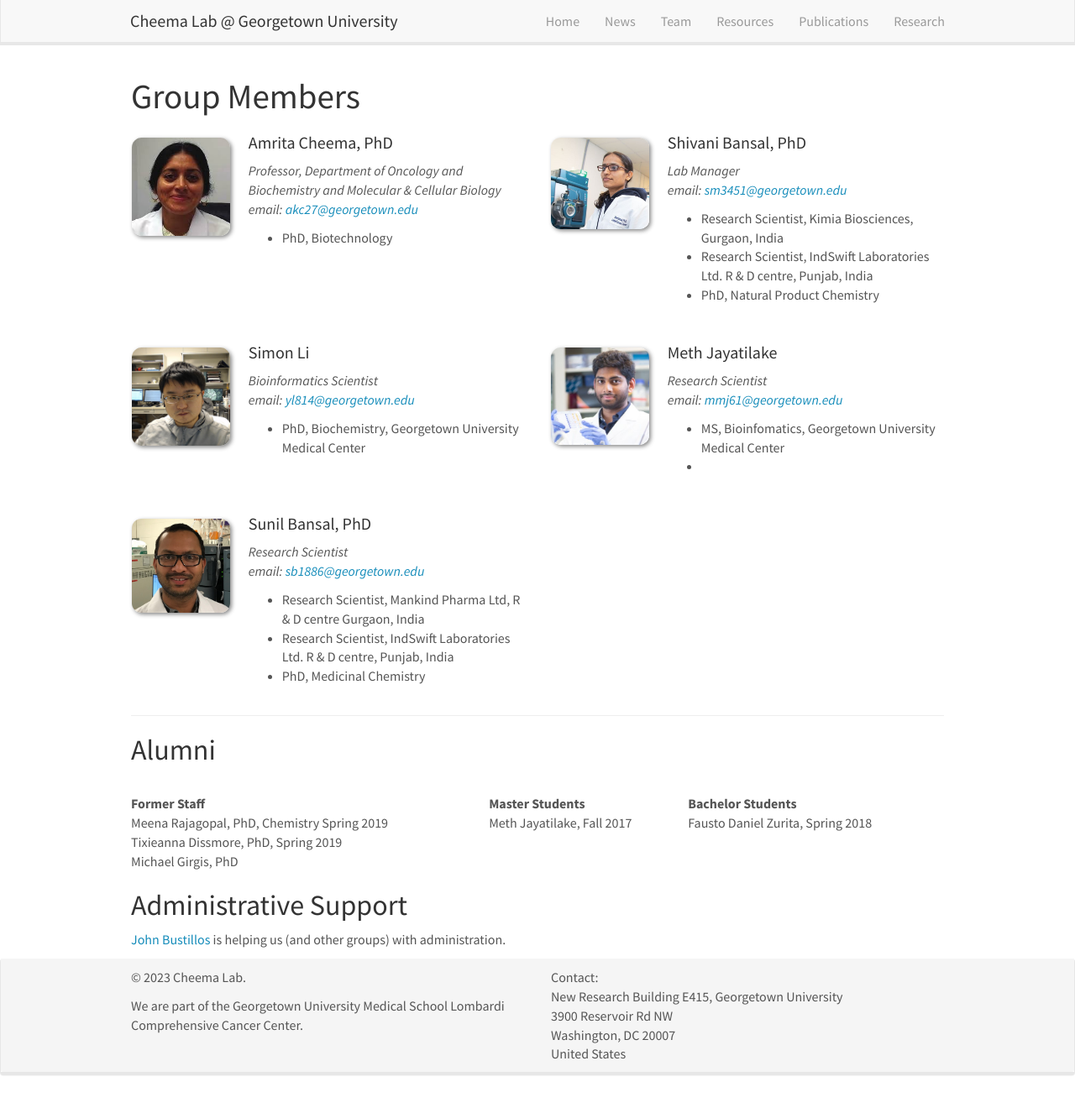
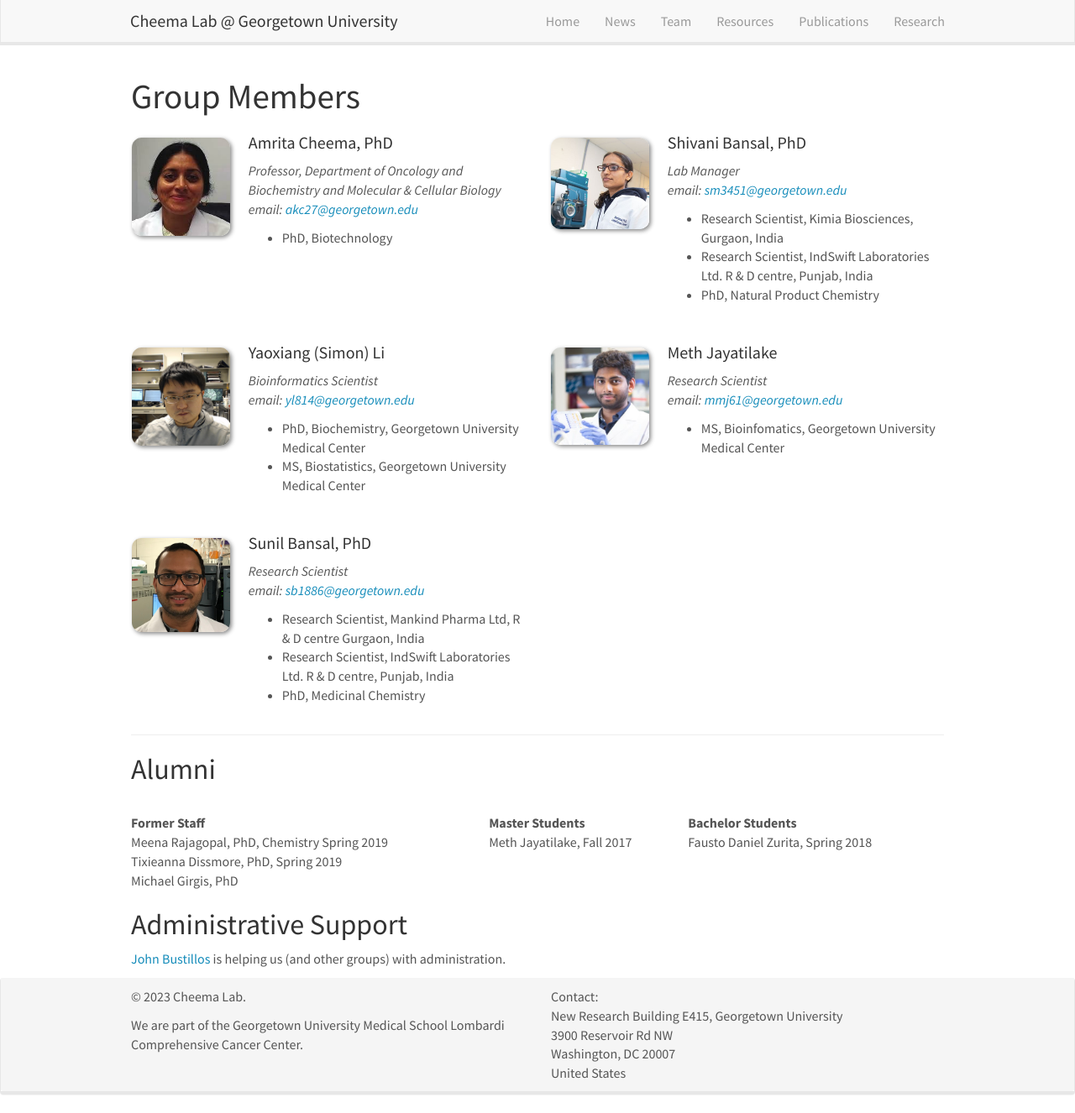
Before and after one commit to cheema-lab/cheema-lab.github.io, a Jekyll site: the page built from _pages/team.md, in a window 1280 px wide and 1326 px high. Shown: the whole window at 84% size. Built offline with Jekyll 4.4.1, drawn with Linux system fonts in a browser that asks for light colours; nearby versions of some CDN libraries.

Commit message:
Update team_members.yml

```diff
--- a/_data/team_members.yml
+++ b/_data/team_members.yml
@@ -56,12 +56,12 @@
 
 
 
-- name: Simon Li
+- name: Yaoxiang (Simon) Li
   photo: simon.jpg
   alt: simon
   info: Bioinformatics Scientist
   email: yl814@georgetown.edu
-  number_educ: 1
+  number_educ: 2
   education1: PhD, Biochemistry, Georgetown University Medical Center
   education2: MS, Biostatistics, Georgetown University Medical Center
 
@@ -70,7 +70,7 @@
   alt: meth
   info: Research Scientist
   email: mmj61@georgetown.edu
-  number_educ: 2
+  number_educ: 1
   education1: MS, Bioinfomatics, Georgetown University Medical Center
 
 - name: Sunil Bansal, PhD
```
